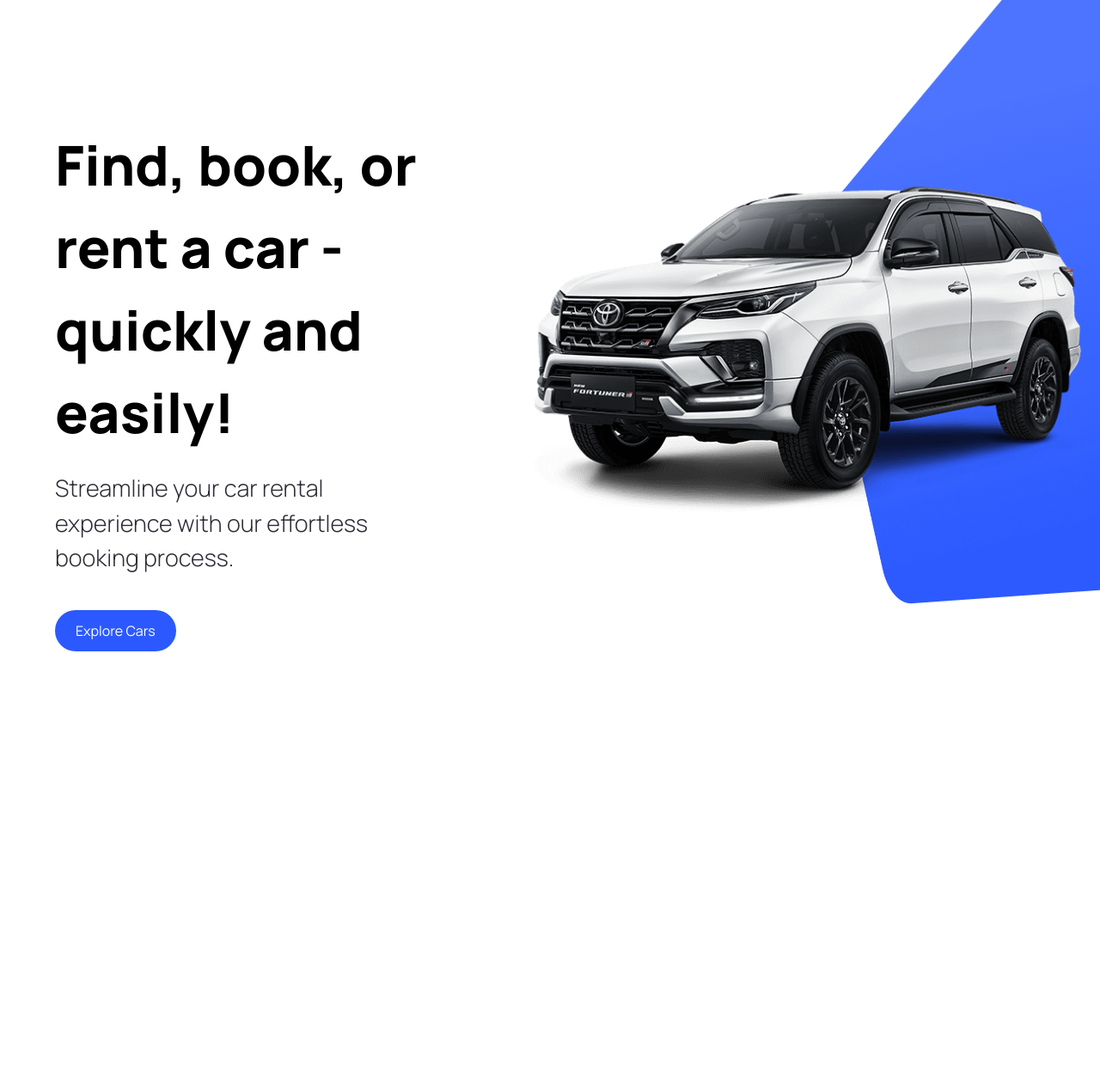
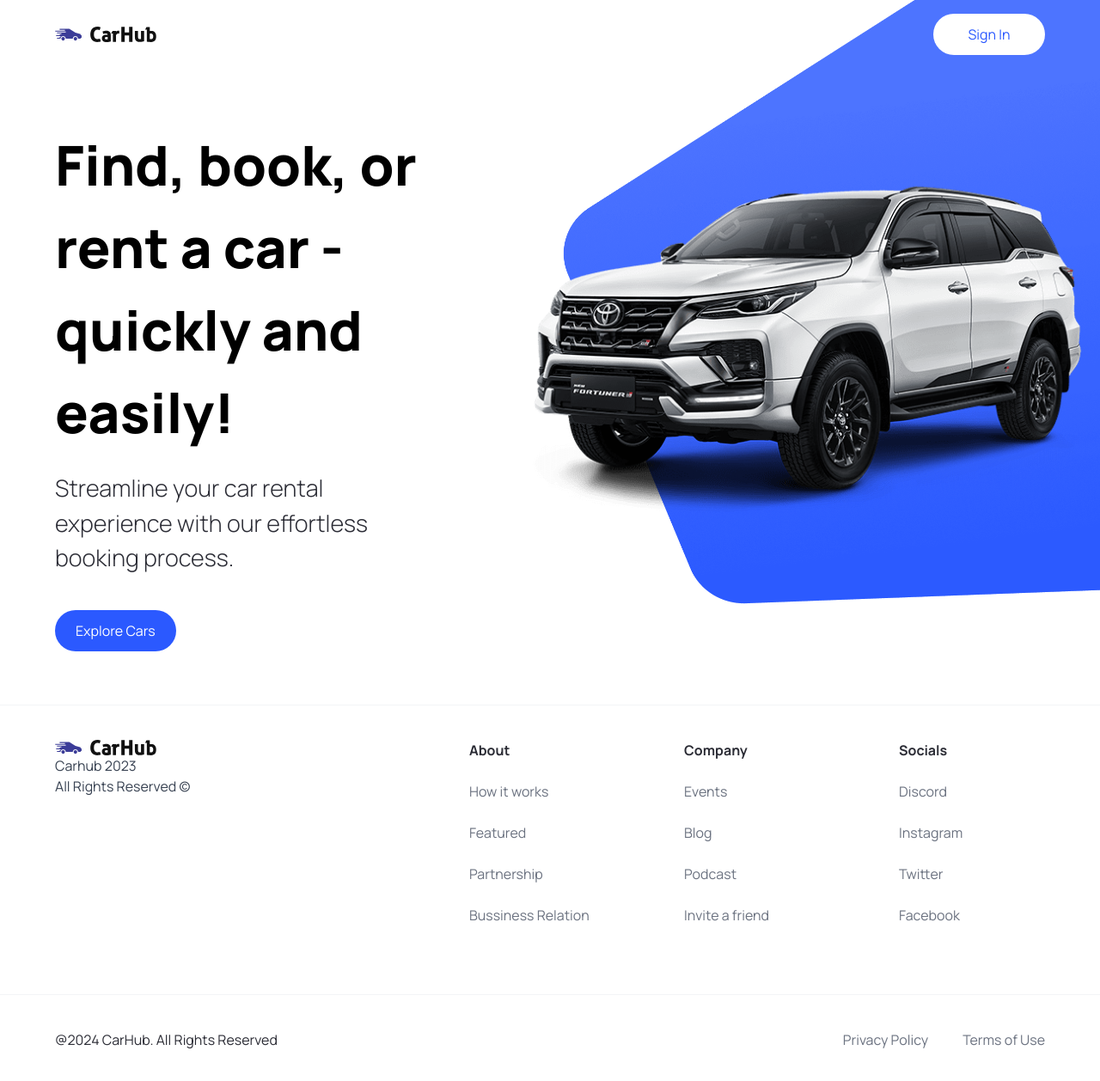
Before and after one commit to Jorris-N/car-review, a Next.js app: page / in a window 1280 px wide. Shown: the top 1258 px of the page at 86% size. Before the commit the page ends 800 px from the top, so only its background shows below. Built offline with nearby package versions, Linux system fonts and the light colour scheme.

Commit message:
complete hero, nav anf footer section

```diff
--- a/app/layout.tsx
+++ b/app/layout.tsx
@@ -1,12 +1,11 @@
 import type { Metadata } from "next";
-import { Inter } from "next/font/google";
 import "./globals.css";
+import { Footer, Navbar } from "@/components";
 
-const inter = Inter({ subsets: ["latin"] });
 
 export const metadata: Metadata = {
-  title: "Create Next App",
-  description: "Generated by create next app",
+  title: "Car Hub",
+  description: "Discover the best cars in the world.",
 };
 
 export default function RootLayout({
@@ -16,7 +15,11 @@ export default function RootLayout({
 }>) {
   return (
     <html lang="en">
-      <body className={inter.className}>{children}</body>
+      <body className="relative">
+      <Navbar/>
+        {children}
+        <Footer/>
+      </body>
     </html>
   );
 }
--- a/components/CustomButton.tsx
+++ b/components/CustomButton.tsx
@@ -2,9 +2,9 @@
 import { CustomButtonProps } from "@/types";
 import Image from "next/image"
 
-const CustomButton = ({ title, containerStyles, handleClick }:CustomButtonProps) => {
+const CustomButton = ({ title, containerStyles, handleClick, btnType }:CustomButtonProps) => {
   return (
-    <button disabled={false} type={"button"} className={`custom-btn ${containerStyles}`} onClick={handleClick}>
+    <button disabled={false} type={btnType || "button"} className={`custom-btn ${containerStyles}`} onClick={handleClick}>
         <span className={`flex-1`}>
             {title}
         </span>
--- /dev/null
+++ b/components/Footer.tsx
@@ -0,0 +1,35 @@
+import Image from "next/image"
+import Link from "next/link"
+import  { footerLinks } from '@/constants'
+
+const Footer = () => {
+  return (
+    <footer className="flex flex-col text-black-100 mt-5 border-t border-gray-100">
+        <div className="flex max-md:flex-col flex-wrap justify-between gap-5 sm:px-16 px-6 py-10">
+            <div className="flex flex-col justify-start items-start hap-6">
+                <Image src={"/logo.svg"} alt="logo" width={118} height={18} className="object-contain"/>
+                <p className="text-base text-gray-700">Carhub 2023<br/> All Rights Reserved &copy;</p>
+            </div>
+            <div className="footer__links">
+                {footerLinks.map ((link) => (
+                    <div key={link.title} className="footer__link">
+                        <h3 className="font-bold">{link.title}</h3>
+                        {link.links.map ((item) => (
+                            <Link key={item.title} href={item.url} className="text-gray-500">{item.title}</Link>
+                        ))}
+                    </div>
+                ))}
+            </div>
+            </div>
+            <div className="flex justify-between items-center flex-wrap mt-10 border-t border-gray-100 sm:px-16 px-6 py-10">
+                <p>@2024 CarHub. All Rights Reserved</p>
+                <div className="footer__copyrights-link">
+                    <Link href={'/'} className="text-gray-500">Privacy Policy</Link>
+                    <Link href={'/'} className="text-gray-500">Terms of Use</Link>
+                </div>
+            </div>
+    </footer>
+  )
+}
+
+export default Footer
--- a/components/Hero.tsx
+++ b/components/Hero.tsx
@@ -26,8 +26,8 @@ const Hero = () => {
         <div className="hero__image-container">
             <div className="hero__image">
                 <Image src={"/hero.png"} alt="hero" fill className="object-contain"/>
-                <div className="hero__image-overlay" />
             </div>
+            <div className="hero__image-overlay" />
         </div>
     </div>
   )
--- /dev/null
+++ b/components/Navbar.tsx
@@ -0,0 +1,22 @@
+import Link from "next/link"
+import Image from "next/image"
+import CustomButton from "./CustomButton"
+
+const Navbar = () => {
+  return (
+    <header className="w-full absolute z-10">
+        <nav className="max-w-[1440px] mx-auto flex justify-between items-center sm:px-16 px-6 py-4">
+            <Link href={"/"} className="flex justiy-center items-center">
+                <Image src={"/logo.svg"} alt="Car Hub Logo" width={118} height={18} className="object-contain"/>
+            </Link>
+            <CustomButton
+                title="Sign In"
+                btnType="button"
+                containerStyles="text-primary-blue rounded-full bg-white min-w-[130px]"
+            />
+        </nav>
+    </header>
+  )
+}
+
+export default Navbar
--- a/components/index.ts
+++ b/components/index.ts
@@ -1,7 +1,11 @@
 import Hero from './Hero';
 import CustomButton from './CustomButton';
+import Navbar from './Navbar';
+import Footer from './Footer';
 
 export {
     Hero,
-    CustomButton
+    CustomButton,
+    Navbar,
+    Footer
 }
--- /dev/null
+++ b/constants/index.ts
@@ -0,0 +1,101 @@
+export const manufacturers = [
+    "Acura",
+    "Alfa Romeo",
+    "Aston Martin",
+    "Audi",
+    "Bentley",
+    "BMW",
+    "Buick",
+    "Cadillac",
+    "Chevrolet",
+    "Chrysler",
+    "Citroen",
+    "Dodge",
+    "Ferrari",
+    "Fiat",
+    "Ford",
+    "GMC",
+    "Honda",
+    "Hyundai",
+    "Infiniti",
+    "Jaguar",
+    "Jeep",
+    "Kia",
+    "Lamborghini",
+    "Land Rover",
+    "Lexus",
+    "Lincoln",
+    "Maserati",
+    "Mazda",
+    "McLaren",
+    "Mercedes-Benz",
+    "MINI",
+    "Mitsubishi",
+    "Nissan",
+    "Porsche",
+    "Ram",
+    "Rolls-Royce",
+    "Subaru",
+    "Tesla",
+    "Toyota",
+    "Volkswagen",
+    "Volvo",
+  ];
+
+  export const yearsOfProduction = [
+    { title: "Year", value: "" },
+    { title: "2015", value: "2015" },
+    { title: "2016", value: "2016" },
+    { title: "2017", value: "2017" },
+    { title: "2018", value: "2018" },
+    { title: "2019", value: "2019" },
+    { title: "2020", value: "2020" },
+    { title: "2021", value: "2021" },
+    { title: "2022", value: "2022" },
+    { title: "2023", value: "2023" },
+  ];
+
+  export const fuels = [
+    {
+      title: "Fuel",
+      value: "",
+    },
+    {
+      title: "Gas",
+      value: "Gas",
+    },
+    {
+      title: "Electricity",
+      value: "Electricity",
+    },
+  ];
+
+  export const footerLinks = [
+    {
+      title: "About",
+      links: [
+        { title: "How it works", url: "/" },
+        { title: "Featured", url: "/" },
+        { title: "Partnership", url: "/" },
+        { title: "Bussiness Relation", url: "/" },
+      ],
+    },
+    {
+      title: "Company",
+      links: [
+        { title: "Events", url: "/" },
+        { title: "Blog", url: "/" },
+        { title: "Podcast", url: "/" },
+        { title: "Invite a friend", url: "/" },
+      ],
+    },
+    {
+      title: "Socials",
+      links: [
+        { title: "Discord", url: "/" },
+        { title: "Instagram", url: "/" },
+        { title: "Twitter", url: "/" },
+        { title: "Facebook", url: "/" },
+      ],
+    },
+  ];
--- a/types/index.ts
+++ b/types/index.ts
@@ -4,5 +4,6 @@ export interface CustomButtonProps {
     title: string;
     containerStyles?: string;
     handleClick? :MouseEventHandler<HTMLButtonElement>;
+    btnType?: "button" | "submit";
 
 }
```
